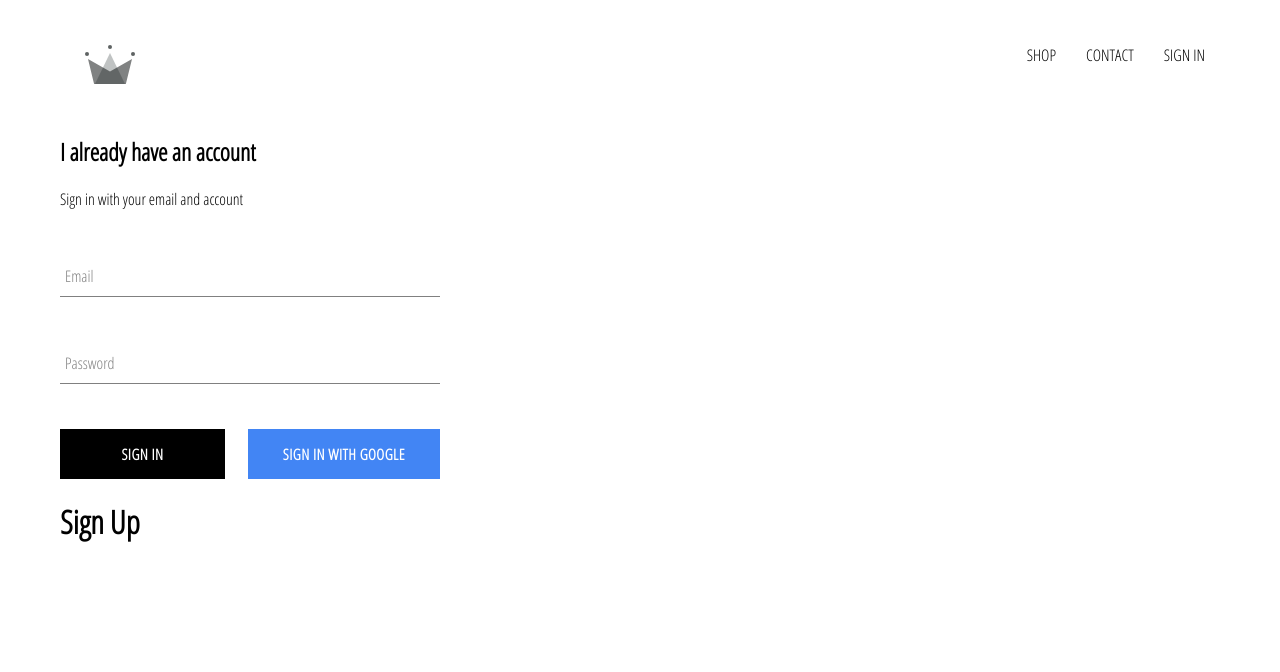
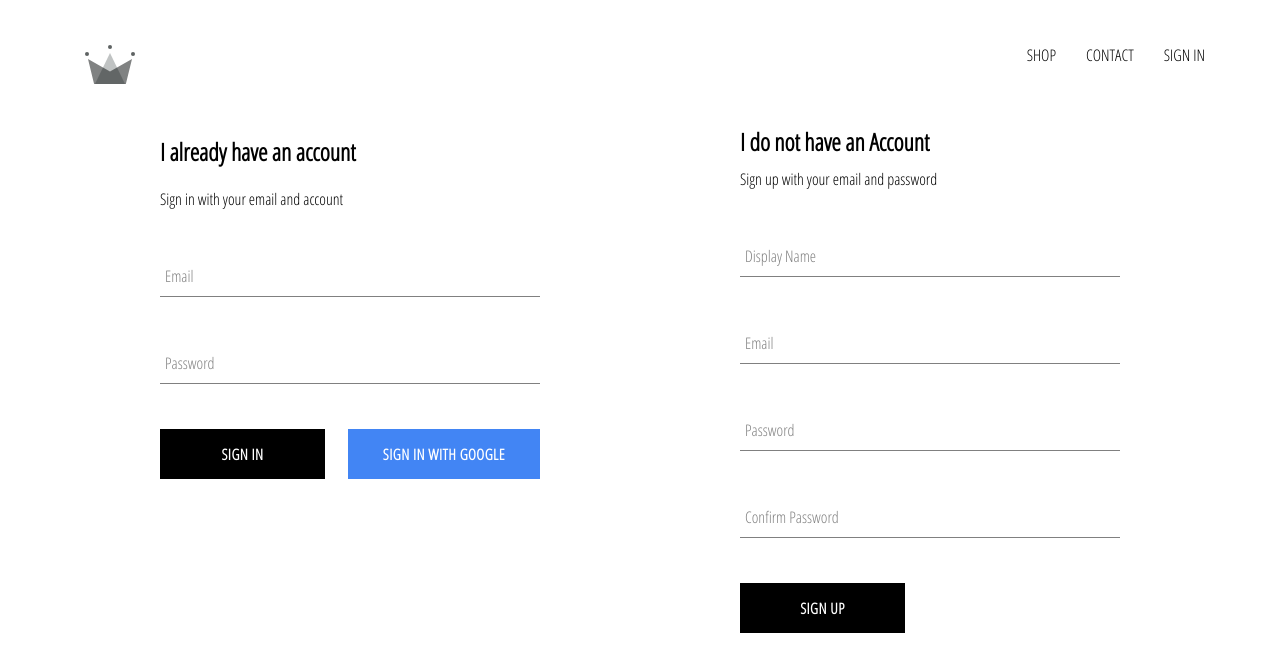
Before and after one commit to SourabhL/clothing-crn, a React (Create React App) app: page /signin in a window 1280 px wide. Shown: the top 672 px of the page. Built offline with nearby package versions, Linux system fonts and the light colour scheme; no server answers.

Commit message:
Added Sign in and Sign up with Email and Password

```diff
--- a/src/App.js
+++ b/src/App.js
@@ -7,7 +7,7 @@
 import Header from "./components/header/header.component";
 import SignInAndSignUpPage from "./pages/sign-in-and-sign-up/sign-in-and-sign-up.component";
 
-import { auth } from "./firebase/firebase.utils";
+import { auth, createUserProfileDocument } from "./firebase/firebase.utils";
 
 class App extends React.Component {
   constructor() {
@@ -19,8 +19,16 @@
   unsubscribeFromAuth = null;
 
   componentDidMount() {
-    this.unsubscribeFromAuth = auth.onAuthStateChanged((user) => {
-      this.setState({ currentUser: user });
+    this.unsubscribeFromAuth = auth.onAuthStateChanged(async (userAuth) => {
+      if (userAuth) {
+        const userRef = await createUserProfileDocument(userAuth);
+        userRef.onSnapshot((snapshot) => {
+          this.setState({
+            currentUser: { id: snapshot.id, ...snapshot.data() },
+          });
+        });
+      }
+      this.setState({ currentUser: userAuth });
     });
   }
   componentWillUnmount() {
--- a/src/components/collection-preview/collection-preview.component.js
+++ b/src/components/collection-preview/collection-preview.component.js
@@ -7,7 +7,6 @@
   <div className="collection-preview">
     <h1 className="title">{title.toUpperCase()}</h1>
     <div className="preview">
-      {console.log(items)}
       {items
         .filter((item, idx) => idx < 4)
         .map(({ id, ...otherItemProps }) => (
--- a/src/components/sign-in/sign-in.component.js
+++ b/src/components/sign-in/sign-in.component.js
@@ -4,7 +4,7 @@
 
 import "./sign-in.styles.scss";
 
-import { signInWithGoogle } from "./../../firebase/firebase.utils";
+import { auth, signInWithGoogle } from "./../../firebase/firebase.utils";
 
 class SignIn extends Component {
   constructor(props) {
@@ -15,15 +15,19 @@
       password: "",
     };
   }
-  handleSubmit = (event) => {
+  handleSubmit = async (event) => {
     event.preventDefault();
-    console.log("Into Handle Submit");
-    this.setState({ email: "", password: "" });
+
+    const { email, password } = this.state;
+
+    try {
+      await auth.signInWithEmailAndPassword(email, password);
+      this.setState({ email: "", password: "" });
+    } catch (error) {}
   };
 
   handleChange = (event) => {
     event.preventDefault();
-    console.log("Into  Handle Change");
     const { value, name } = event.target;
     this.setState({ [name]: value });
   };
--- /dev/null
+++ b/src/components/sign-up/sign-up.component.js
@@ -0,0 +1,102 @@
+import React from "react";
+
+import FormInput from "../form-input/form-input.component";
+import CustomButton from "../custom-button/custom-button.component";
+
+import "./sign-up.styles.scss";
+import {
+  auth,
+  createUserProfileDocument,
+} from "./../../firebase/firebase.utils";
+
+class SignUp extends React.Component {
+  constructor() {
+    super();
+    this.state = {
+      displayName: "",
+      email: "",
+      password: "",
+      confirmPassword: "",
+    };
+  }
+
+  handleSubmit = async (event) => {
+    event.preventDefault();
+
+    const { displayName, email, password, confirmPassword } = this.state;
+
+    if (password !== confirmPassword) {
+      alert("Passwords Don't Match");
+      return;
+    }
+    try {
+      const { user } = await auth.createUserWithEmailAndPassword(
+        email,
+        password
+      );
+      await createUserProfileDocument(user, { displayName });
+      this.setState({
+        displayName: "",
+        email: "",
+        password: "",
+        confirmPassword: "",
+      });
+    } catch (error) {
+      console.log("Error.." + error);
+    }
+  };
+
+  handleChange = (event) => {
+    const { name, value } = event.target;
+
+    this.setState({ [name]: value });
+  };
+
+  render() {
+    const { displayName, email, password, confirmPassword } = this.state;
+    return (
+      <div className="sign-up">
+        <h2 className="title">I do not have an Account</h2>
+        <span>Sign up with your email and password</span>
+        <form className="sign-up-form" onSubmit={this.handleSubmit}>
+          <FormInput
+            name="displayName"
+            type="text"
+            value={displayName}
+            handleChange={this.handleChange}
+            required
+            label="Display Name"
+          />
+
+          <FormInput
+            name="email"
+            type="email"
+            value={email}
+            handleChange={this.handleChange}
+            required
+            label="Email"
+          />
+          <FormInput
+            name="password"
+            type="password"
+            handleChange={this.handleChange}
+            value={password}
+            required
+            label="Password"
+          />
+          <FormInput
+            name="confirmPassword"
+            type="password"
+            handleChange={this.handleChange}
+            value={confirmPassword}
+            required
+            label="Confirm Password"
+          />
+          <CustomButton type="submit">SIGN UP</CustomButton>
+        </form>
+      </div>
+    );
+  }
+}
+
+export default SignUp;
--- /dev/null
+++ b/src/components/sign-up/sign-up.styles.scss
@@ -0,0 +1,9 @@
+.sign-up {
+  display: flex;
+  flex-direction: column;
+  width: 380px;
+
+  .title {
+    margin: 10px 0;
+  }
+}
--- a/src/firebase/firebase.utils.js
+++ b/src/firebase/firebase.utils.js
@@ -13,6 +13,26 @@
   measurementId: "G-VNTKF9DFDY",
 };
 
+export const createUserProfileDocument = async (userAuth, additionalData) => {
+  if (!userAuth) return;
+
+  console.log("FireStore");
+  const userRef = firestore.doc(`users/${userAuth.uid}`);
+  const snapShot = await userRef.get();
+
+  console.log(snapShot);
+  if (!snapShot.exists) {
+    const { displayName, email } = userAuth;
+    const createdAt = new Date();
+    try {
+      await userRef.set({ displayName, email, createdAt, ...additionalData });
+    } catch (error) {
+      console.log("Error Creating User..." + error.message);
+    }
+  }
+  return userRef;
+};
+
 firebase.initializeApp(config);
 
 export const auth = firebase.auth();
--- a/src/pages/sign-in-and-sign-up/sign-in-and-sign-up.component.js
+++ b/src/pages/sign-in-and-sign-up/sign-in-and-sign-up.component.js
@@ -1,13 +1,13 @@
 import React from "react";
 import SignIn from "../../components/sign-in/sign-in.component";
-
-//import "./sign-in-and-sign-up.styles.scss";
+import SignUp from "../../components/sign-up/sign-up.component";
+import "./sign-in-and-sign-up.styles.scss";
 
 const SignInAndSignUpPage = () => (
-  <div>
+  <div className="sign-in-and-sign-up">
     <SignIn />
 
-    <h1> Sign Up </h1>
+    <SignUp />
   </div>
 );
 
--- /dev/null
+++ b/src/pages/sign-in-and-sign-up/sign-in-and-sign-up.styles.scss
@@ -0,0 +1,5 @@
+.sign-in-and-sign-up {
+  display: flex;
+  flex-direction: row;
+  justify-content: space-around;
+}
```
